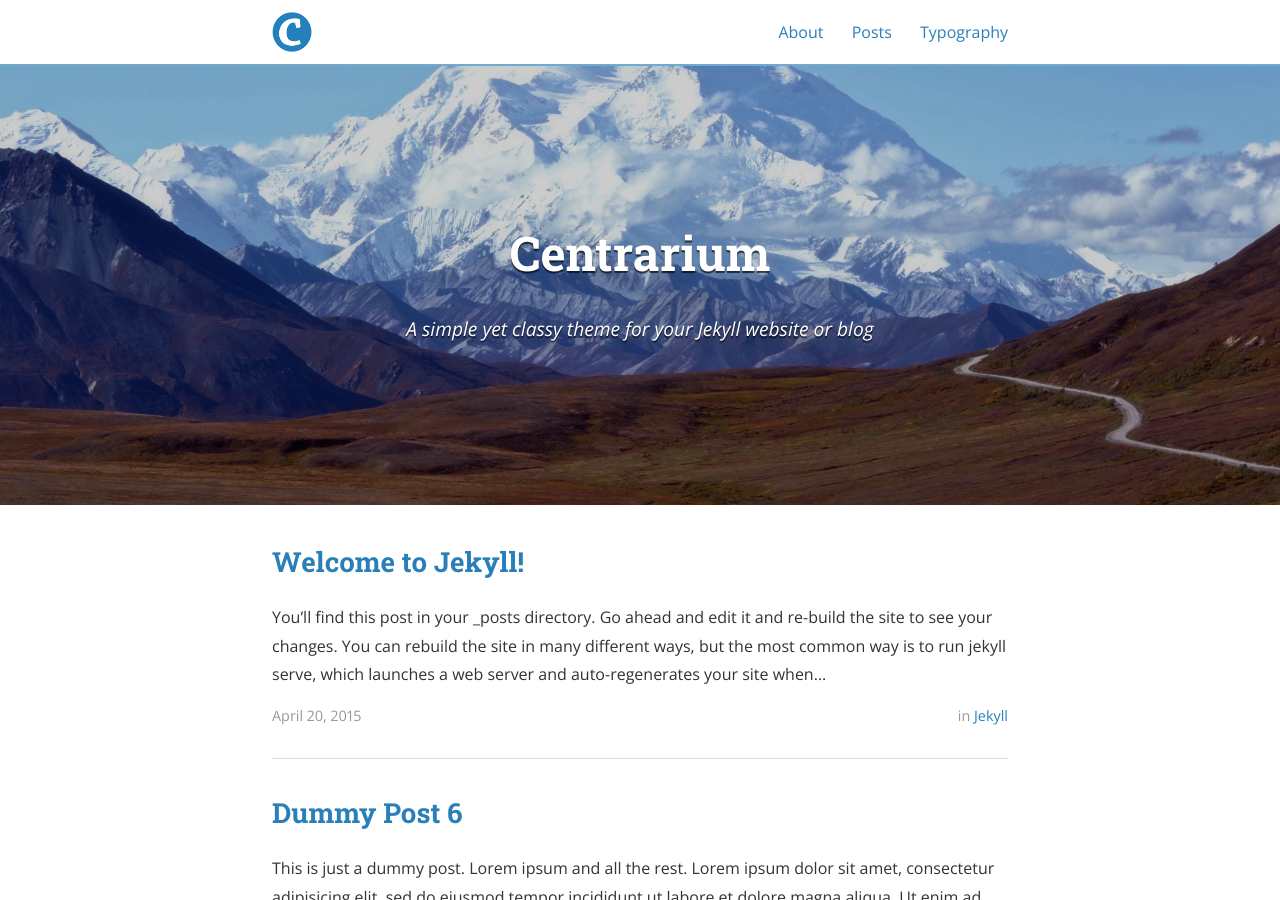
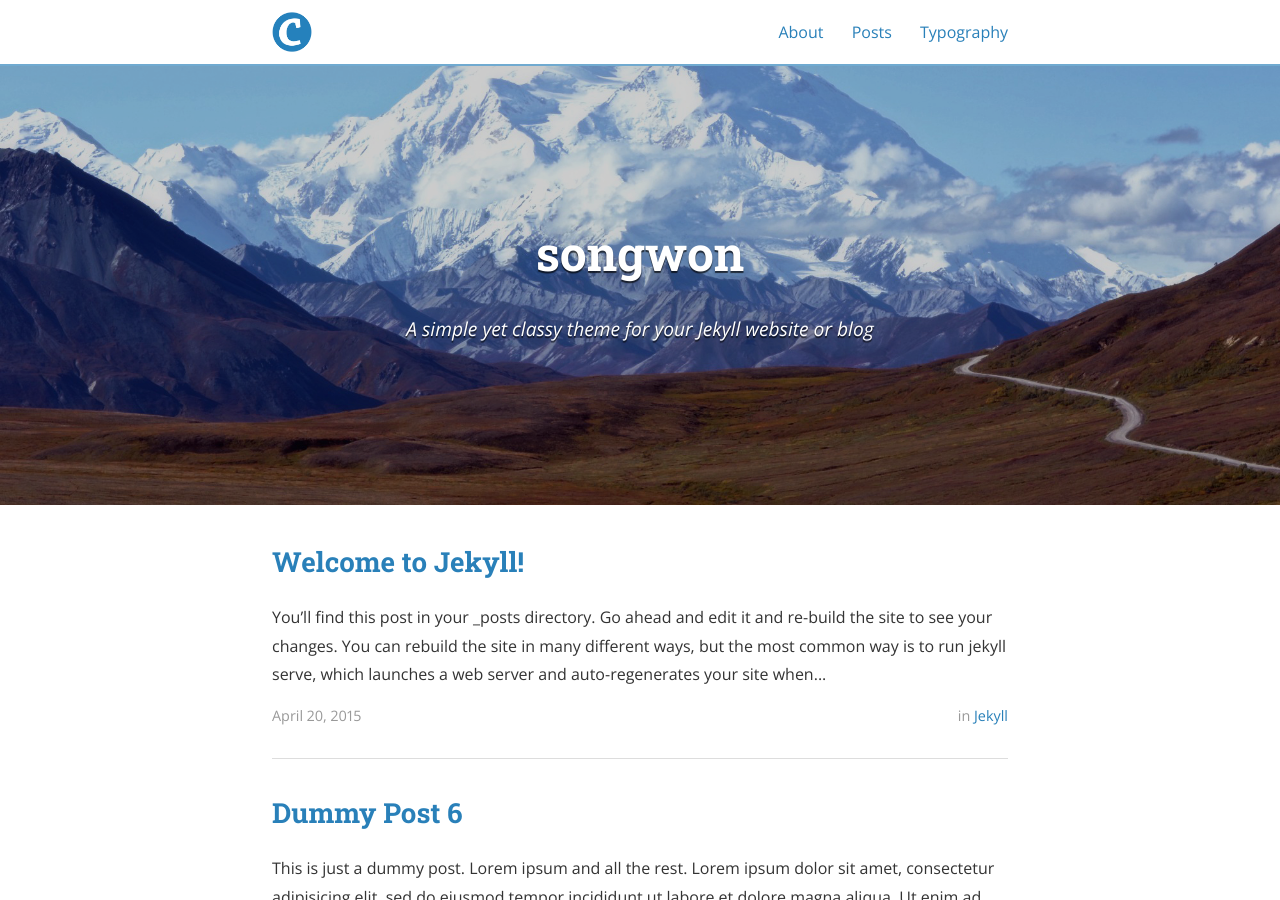
Before and after one commit to songwon31/songwon31.github.io, a Jekyll site: the page built from index.html, in a window 1280 px wide and 900 px high. Built offline with Jekyll 4.4.1, drawn with Linux system fonts in a browser that asks for light colours; nearby versions of some CDN libraries; the list of posts is cut into pages by our own code.

Commit message:
change title to 'songwon'

```diff
--- a/_config.yml
+++ b/_config.yml
@@ -9,7 +9,7 @@ exclude:
   - "/vendor/"
 
 # Site settings
-title: Centrarium
+title: songwon
 subtitle: "A simple yet classy theme for your Jekyll website or blog"
 email: blcentra@gmail.com
 name: Ben Centra
```
